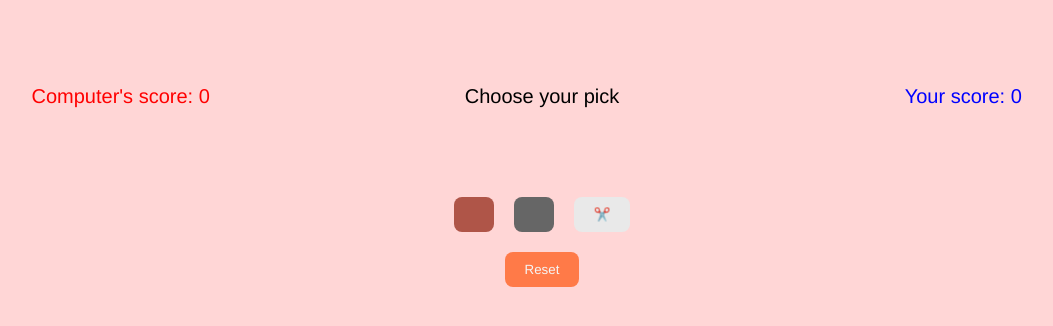
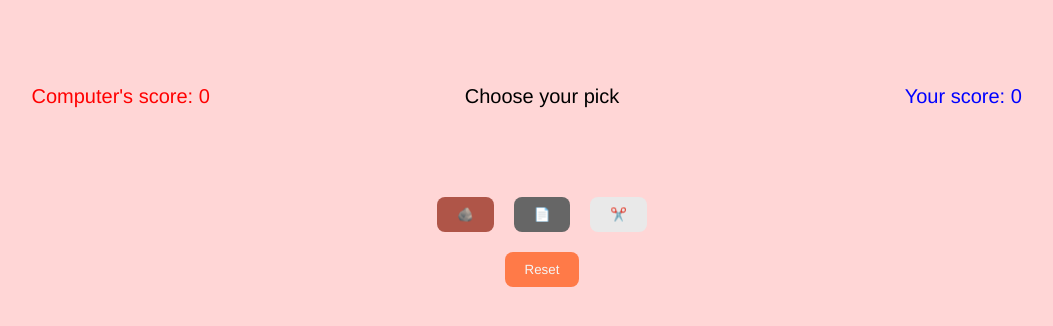
Before and after one commit to Nightsper/Rock-Paper-Scissors, a plain HTML site: page index.html in a window 1280 px wide. Shown: the part 112-438 px from the top of the page, without its empty margins (98-1151 px from the left). Drawn offline with Linux system fonts and the light colour scheme.

Commit message:
Update index.html

```diff
--- a/index.html
+++ b/index.html
@@ -30,8 +30,8 @@
     </div>
   </div>
   <div id="selection">
-    <button id="rock" class="buttons"></button>
-    <button id="paper" class="buttons"></button>
+    <button id="rock" class="buttons">🪨</button>
+    <button id="paper" class="buttons">📄</button>
     <button id="scissors" class="buttons">✂️</button>
 
   </div>
```
